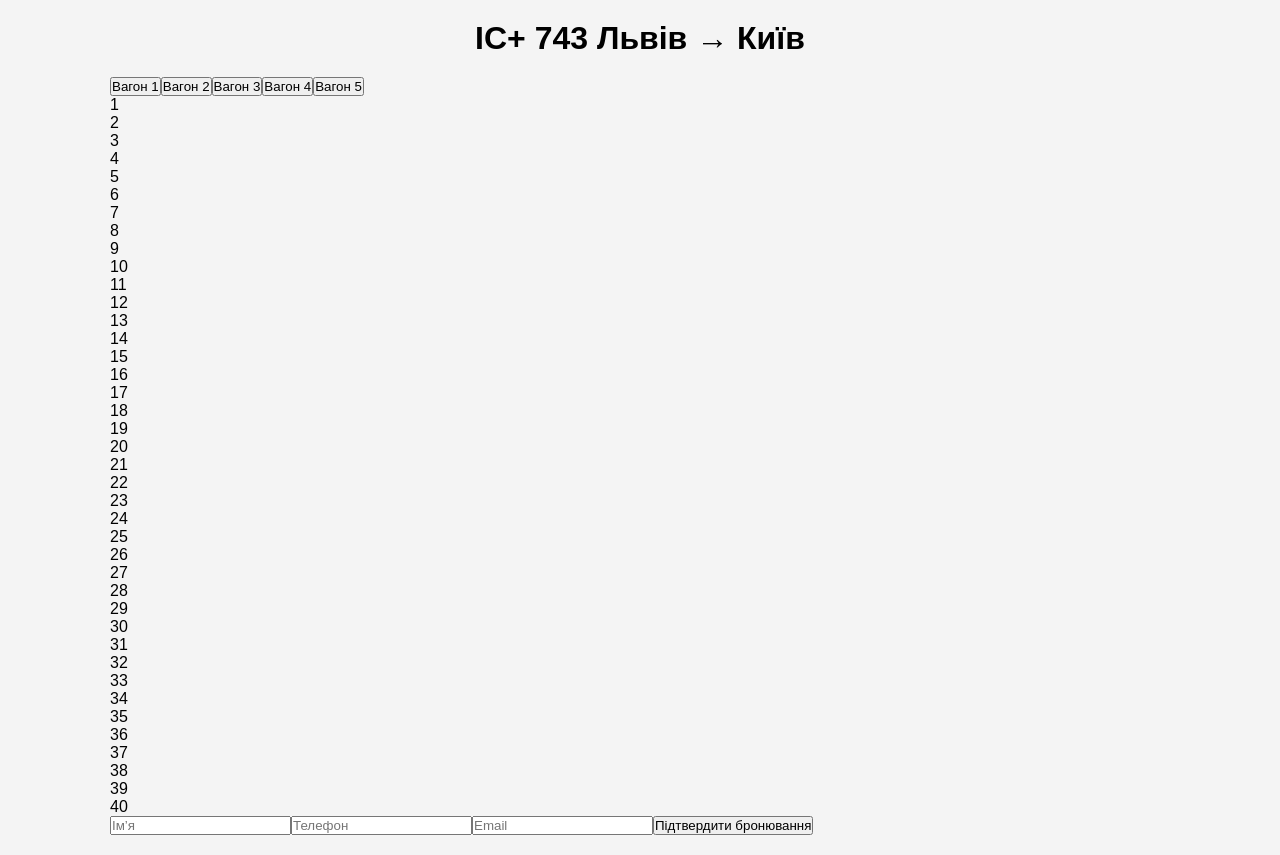
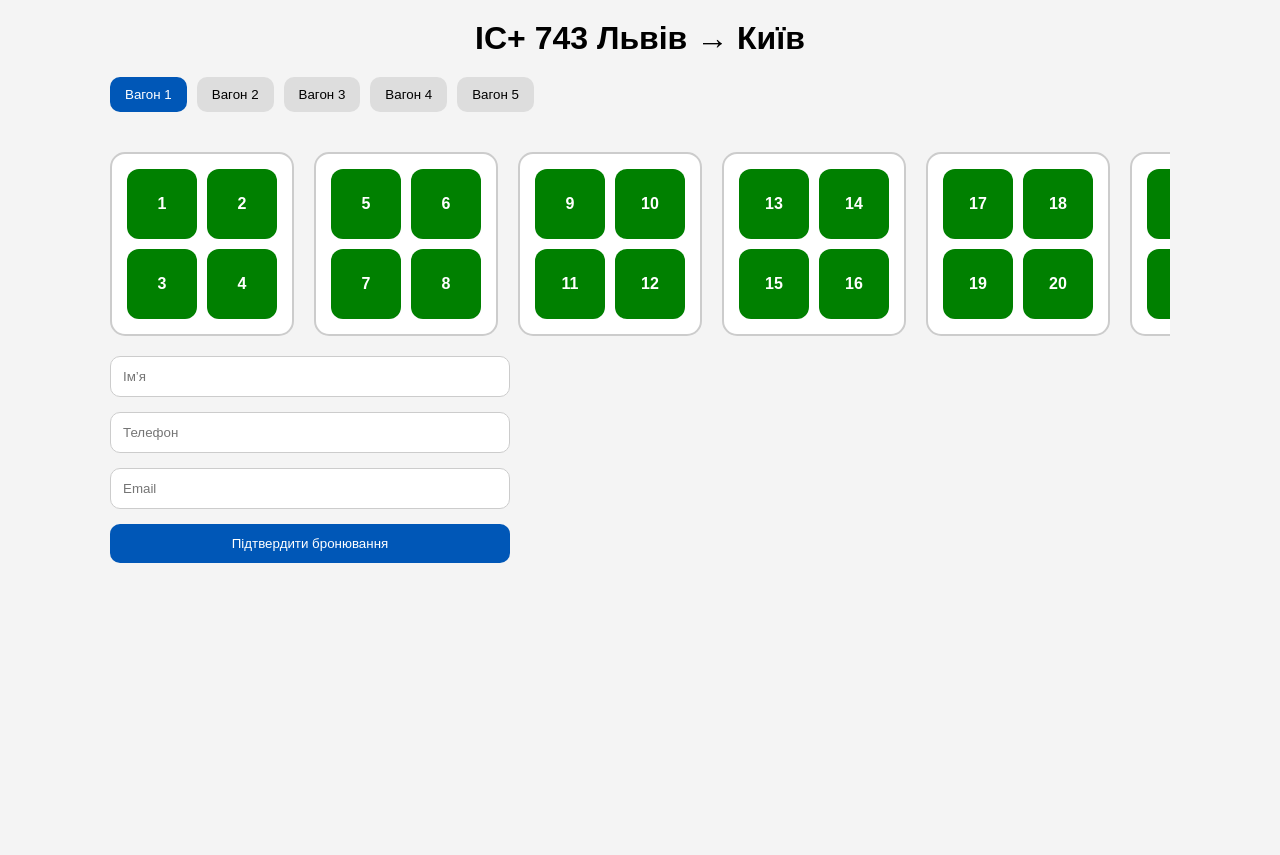
Before and after one commit to Elementary737/WEB-project-train-ticket-booking-system, a React (Vite) app: page /booking/1 in a window 1280 px wide. After the commit the page ends 800 px from the top, so only its background shows below. Built offline with nearby package versions, Linux system fonts and the light colour scheme.

Commit message:
Стилізація сторінки бронювання та схеми вагона

```diff
--- a/src/styles/app.css
+++ b/src/styles/app.css
@@ -69,3 +69,100 @@ h1 {
   border-radius: 10px;
   font-size: 16px;
 }
+
+.book-button {
+  margin-top: 15px;
+  padding: 10px 15px;
+  border: none;
+  background: #0057b7;
+  color: white;
+  border-radius: 10px;
+  cursor: pointer;
+}
+
+.wagon-selector {
+  display: flex;
+  gap: 10px;
+  margin: 20px 0;
+  flex-wrap: wrap;
+}
+
+.wagon-button {
+  padding: 10px 15px;
+  border: none;
+  background: #ddd;
+  border-radius: 10px;
+  cursor: pointer;
+}
+
+.wagon-button.active {
+  background: #0057b7;
+  color: white;
+}
+
+.wagon {
+  display: flex;
+  gap: 20px;
+  overflow-x: auto;
+  padding: 20px 0;
+}
+
+.coupe {
+  display: grid;
+  grid-template-columns: repeat(2, 70px);
+  gap: 10px;
+  padding: 15px;
+  border: 2px solid #ccc;
+  border-radius: 15px;
+  background: white;
+  min-width: fit-content;
+}
+
+.seat {
+  width: 70px;
+  height: 70px;
+  background: green;
+  color: white;
+  font-weight: bold;
+  border-radius: 12px;
+  display: flex;
+  align-items: center;
+  justify-content: center;
+  cursor: pointer;
+  transition: 0.2s;
+}
+
+.seat:hover {
+  transform: scale(1.05);
+}
+
+.seat.selected {
+  background: #0057b7;
+}
+
+.seat.booked {
+  background: red;
+  cursor: not-allowed;
+}
+
+.booking-form {
+  display: flex;
+  flex-direction: column;
+  gap: 15px;
+  max-width: 400px;
+}
+
+.booking-form input {
+  padding: 12px;
+  border-radius: 10px;
+  border: 1px solid #ccc;
+}
+
+.booking-form button {
+  padding: 12px;
+  border: none;
+  background: #0057b7;
+  color: white;
+  border-radius: 10px;
+  cursor: pointer;
+}
```
